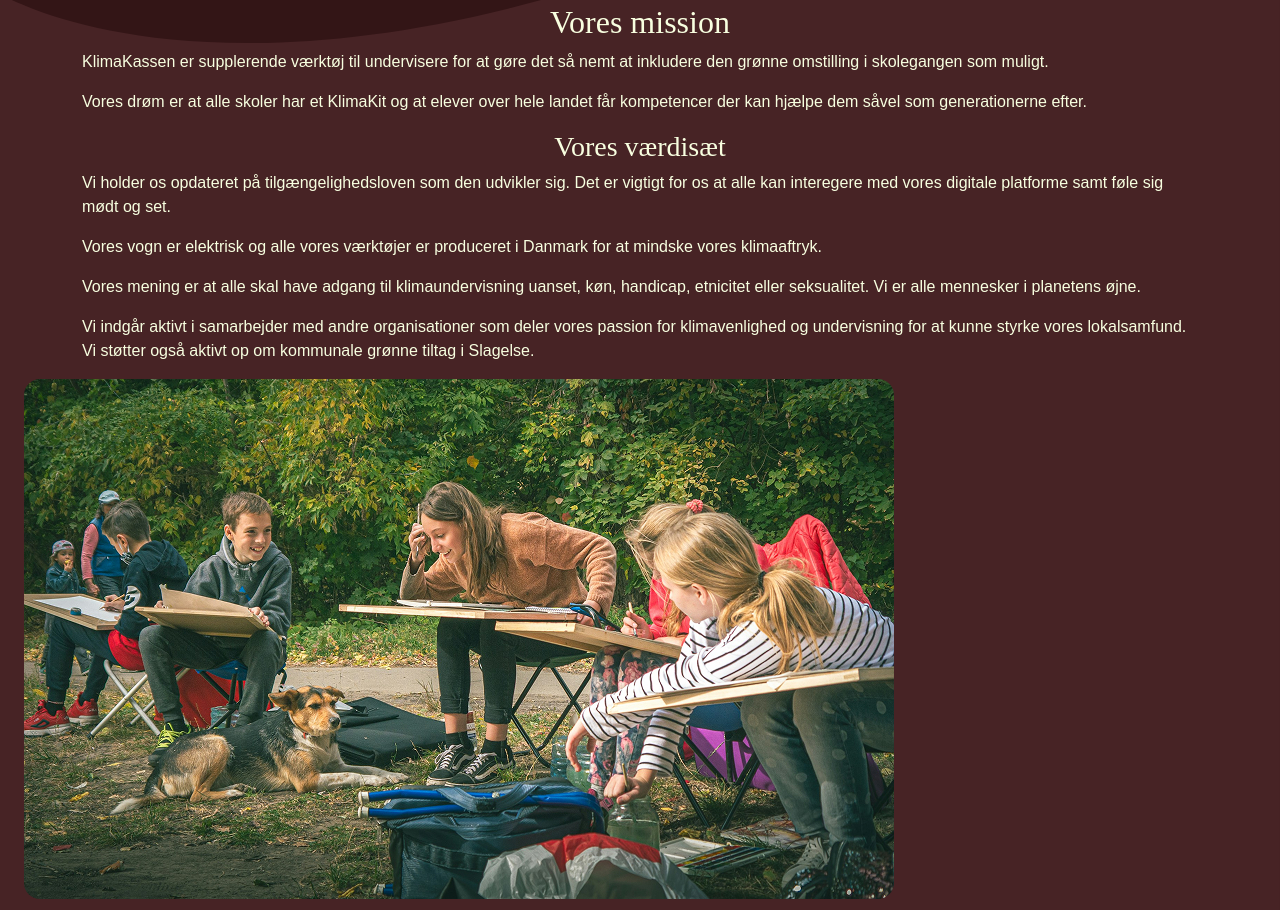
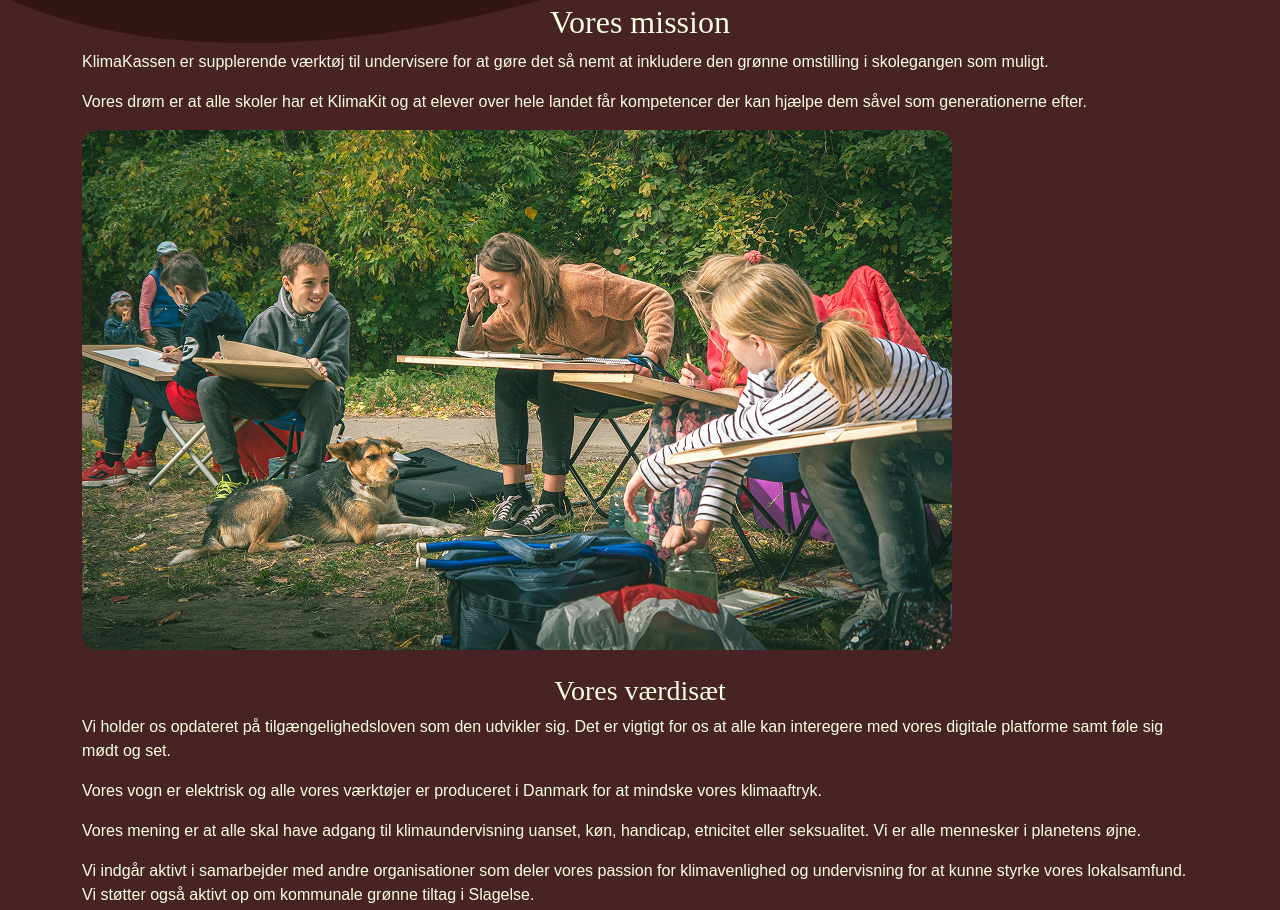
Before and after one commit to Line-WH/klimaKassen_web, a website: page index.html in a window 1280 px wide. Shown: the part 755-1665 px from the top of the page. Drawn offline with nearby package versions, Linux system fonts and the light colour scheme; files that its build step writes are made by us from their sources; a web font is replaced by a local one.

Commit message:
nrudt sektion med billede.

```diff
--- a/index.html
+++ b/index.html
@@ -145,8 +145,12 @@
                     <p>Vores drøm er at alle skoler har et KlimaKit og at elever over hele landet får kompetencer der kan hjælpe dem såvel som generationerne efter.</p>
                 </div>
 
+                <div>
+                    <img src="image/underviser.jpg" alt="undervisning udendørs" class="img-fluid rounded-4">
+                </div>
+
                 <div class="col-12">
-                    <h3 class="text-center mb-2">Vores værdisæt</h3>
+                    <h3 class="text-center mb-2 mt-4">Vores værdisæt</h3>
                 </div>
                 <div class="col-12">
                     <p>Vi holder os opdateret på tilgængelighedsloven som den udvikler sig. Det er vigtigt for os at alle kan interegere med vores digitale platforme samt føle sig mødt og set.</p>
@@ -160,9 +164,7 @@
             </div>
         </div>
 
-        <div>
-            <img src="image/underviser.jpg" alt="undervisning udendørs" class="img-fluid rounded-4">
-        </div>
+
 
     </section>
 
```
